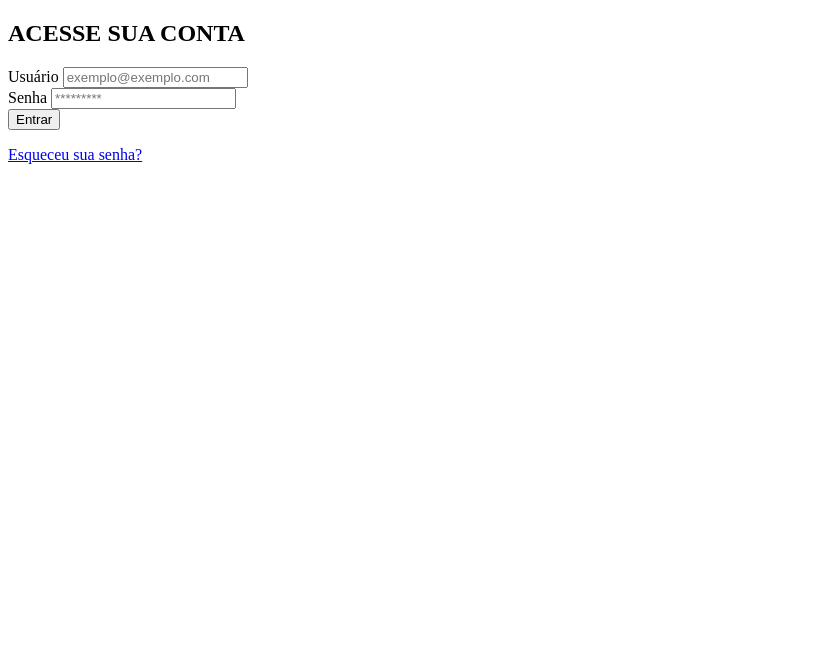
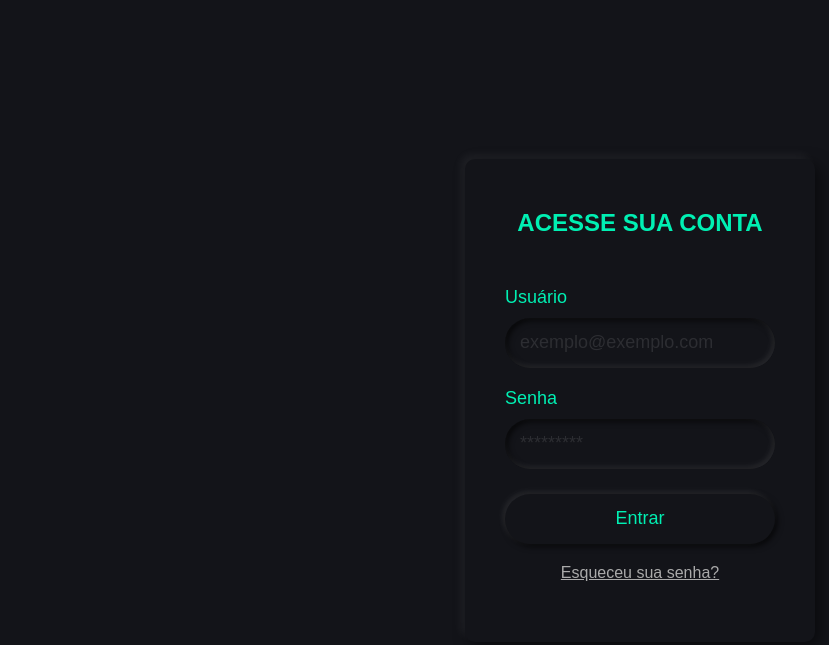
Before and after one commit to jefferson-rtt/login-page, a plain HTML site: page index.html in a window 1280 px wide. Shown: the whole page, without its empty margins (0-829 px from the left). Drawn offline with Linux system fonts and the light colour scheme; files that its build step writes are made by us from their sources; the site is published under a folder, as on GitHub Pages, so addresses that start at the root find nothing; a web font is replaced by a local one.

Commit message:
Update index.html

```diff
--- a/index.html
+++ b/index.html
@@ -3,7 +3,7 @@
 <head>
     <meta charset="UTF-8">
     <meta name="viewport" content="width=device-width, initial-scale=1.0">
-    <link rel="stylesheet" href="/login/style.css">
+    <link rel="stylesheet" href="./style.css">
     <title>Login</title>
 </head>
 <body>
```
